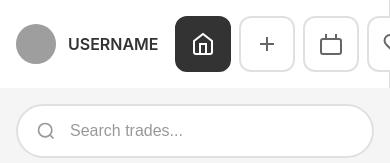
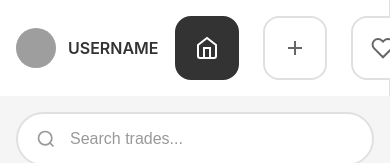
Before and after one commit to Inatel-S03-2025-2/visualizacao-de-trocas, a Vue app in the folder pokemon-marketplace-master/: page / in a window 390 px wide. Shown: the top 163 px of the page. Built offline with nearby package versions, Linux system fonts and the light colour scheme; grey boxes are pictures that could not be loaded.

Commit message:
arrumando a barra lateral, a barra de pesquisa

```diff
--- a/pokemon-marketplace-master/src/App.vue
+++ b/pokemon-marketplace-master/src/App.vue
@@ -1,26 +1,25 @@
 <script setup lang="ts">
-import { ref, computed } from 'vue' // Adicionado 'computed'
-import { useRoute } from 'vue-router' // Adicionado useRoute para verificar a rota
+import { ref, computed } from 'vue'
+import { useRoute } from 'vue-router'
 
 import Sidebar from './components/Sidebar.vue'
 import SearchBar from './components/Searchbar.vue'
 import TradeCard from './components/TradeCard.vue'
 
-// Lógica para verificar a rota
+// Rota atual
 const route = useRoute()
-// Verifica se a rota atual NÃO é a rota da wishlist.
-// Assumindo que a rota da wishlist é '/wishlist'.
 const isMainTradesRoute = computed(() => route.path !== '/wishlist')
 
+// Trades de exemplo
 const trades = ref([
   {
     id: 1,
     username: 'Usuario1',
     avatar: 'https://api.dicebear.com/7.x/avataaars/svg?seed=User1',
     cards: [
-      { id: 1, image: 'https://images.pokemontcg.io/base1/4_hires.png' },
-      { id: 2, image: 'https://images.pokemontcg.io/base1/1_hires.png' },
-      { id: 3, image: 'https://images.pokemontcg.io/base1/2_hires.png' }
+      { id: 1, name: 'Charizard', image: 'https://images.pokemontcg.io/base1/4_hires.png' },
+      { id: 2, name: 'Alakazam', image: 'https://images.pokemontcg.io/base1/1_hires.png' },
+      { id: 3, name: 'Blastoise', image: 'https://images.pokemontcg.io/base1/2_hires.png' }
     ]
   },
   {
@@ -28,9 +27,9 @@ const trades = ref([
     username: 'Usuario2',
     avatar: 'https://api.dicebear.com/7.x/avataaars/svg?seed=User2',
     cards: [
-      { id: 1, image: 'https://images.pokemontcg.io/base1/7_hires.png' },
-      { id: 2, image: 'https://images.pokemontcg.io/base1/8_hires.png' },
-      { id: 3, image: 'https://images.pokemontcg.io/base1/9_hires.png' }
+      { id: 1, name: 'Hitmonlee', image: 'https://images.pokemontcg.io/base1/7_hires.png' },
+      { id: 2, name: 'Machamp', image: 'https://images.pokemontcg.io/base1/8_hires.png' },
+      { id: 3, name: 'Magneton', image: 'https://images.pokemontcg.io/base1/9_hires.png' }
     ]
   },
   {
@@ -38,18 +37,32 @@ const trades = ref([
     username: 'Usuario3',
     avatar: 'https://api.dicebear.com/7.x/avataaars/svg?seed=User3',
     cards: [
-      { id: 1, image: 'https://images.pokemontcg.io/base1/15_hires.png' },
-      { id: 2, image: 'https://images.pokemontcg.io/base1/16_hires.png' },
-      { id: 3, image: 'https://images.pokemontcg.io/base1/17_hires.png' }
+      { id: 1, name: 'Venusaur', image: 'https://images.pokemontcg.io/base1/15_hires.png' },
+      { id: 2, name: 'Zapdos', image: 'https://images.pokemontcg.io/base1/16_hires.png' },
+      { id: 3, name: 'Beedrill', image: 'https://images.pokemontcg.io/base1/17_hires.png' }
     ]
   }
 ])
 
+// Search
 const searchQuery = ref('')
 
 const handleSearch = (query: string) => {
-  searchQuery.value = query
+  searchQuery.value = query.toLowerCase().trim()
 }
+
+// Computed filtrado
+const filteredTrades = computed(() => {
+  if (!searchQuery.value) return trades.value
+
+  return trades.value.filter(trade => {
+    // Verifica username
+    if (trade.username.toLowerCase().includes(searchQuery.value)) return true
+
+    // Verifica cada carta
+    return trade.cards.some(card => card.name.toLowerCase().includes(searchQuery.value))
+  })
+})
 </script>
 
 <template>
@@ -63,7 +76,7 @@ const handleSearch = (query: string) => {
 
         <div class="trades-list">
           <TradeCard
-              v-for="trade in trades"
+              v-for="trade in filteredTrades"
               :key="trade.id"
               :username="trade.username"
               :avatar="trade.avatar"
@@ -73,7 +86,6 @@ const handleSearch = (query: string) => {
       </div>
 
       <router-view v-else />
-
     </main>
 
     <aside class="right-sidebar">
@@ -89,7 +101,7 @@ const handleSearch = (query: string) => {
 </template>
 
 <style scoped>
-/* O seu bloco de estilos permanece exatamente igual */
+/* Mantive seu layout exatamente igual */
 .app-container {
   display: flex;
   height: 100vh;
--- a/pokemon-marketplace-master/src/components/Sidebar.vue
+++ b/pokemon-marketplace-master/src/components/Sidebar.vue
@@ -6,13 +6,12 @@ const currentUser = ref({
   avatar: 'https://api.dicebear.com/7.x/avataaars/svg?seed=CurrentUser'
 })
 
-// MÉTODO EDUCATIVO: Adicionamos a propriedade 'to' a cada item para que
-// o <router-link> saiba para onde navegar.
+// Adicionamos as rotas
 const menuItems = ref([
   { icon: 'home', label: 'Home', active: true, to: '/' },
   { icon: 'plus', label: 'Add Trade', active: false, to: '/add-trade' },
   { icon: 'cards', label: 'My Cards', active: false, to: '/my-cards' },
-  { icon: 'heart', label: 'Favorites', active: false, to: '/wishlist' } // Rota para a sua nova página
+  { icon: 'heart', label: 'Favorites', active: false, to: '/wishlist' }
 ])
 </script>
 
@@ -33,29 +32,29 @@ const menuItems = ref([
         <span class="menu-icon">
           <template v-if="item.icon === 'home'">
             <svg width="24" height="24" viewBox="0 0 24 24" fill="none" stroke="currentColor" stroke-width="2">
-              <path d="M3 9l9-7 9 7v11a2 2 0 0 1-2 2H5a2 2 0 0 1-2-2z"></path>
-              <polyline points="9 22 9 12 15 12 15 22"></polyline>
+              <path d="M3 9l9-7 9 7v11a2 2 0 0 1-2 2H5a2 2 0 0 1-2-2z"/>
+              <polyline points="9 22 9 12 15 12 15 22"/>
             </svg>
           </template>
           <template v-else-if="item.icon === 'plus'">
             <svg width="24" height="24" viewBox="0 0 24 24" fill="none" stroke="currentColor" stroke-width="2">
-              <line x1="12" y1="5" x2="12" y2="19"></line>
-              <line x1="5" y1="12" x2="19" y2="12"></line>
+              <line x1="12" y1="5" x2="12" y2="19"/>
+              <line x1="5" y1="12" x2="19" y2="12"/>
             </svg>
           </template>
           <template v-else-if="item.icon === 'cards'">
             <svg width="24" height="24" viewBox="0 0 24 24" fill="none" stroke="currentColor" stroke-width="2">
-              <rect x="2" y="7" width="20" height="15" rx="2" ry="2"></rect>
-              <polyline points="17 2 17 7 7 7 7 2"></polyline>
+              <rect x="2" y="7" width="20" height="15" rx="2" ry="2"/>
+              <polyline points="17 2 17 7 7 7 7 2"/>
             </svg>
           </template>
           <template v-else-if="item.icon === 'heart'">
             <svg width="24" height="24" viewBox="0 0 24 24" fill="none" stroke="currentColor" stroke-width="2">
-              <path d="M20.84 4.61a5.5 5.5 0 0 0-7.78 0L12 5.67l-1.06-1.06a5.5 5.5 0 0 0-7.78 7.78l1.06 1.06L12 21.23l7.78-7.78 1.06-1.06a5.5 5.5 0 0 0 0-7.78z"></path>
+              <path d="M20.84 4.61a5.5 5.5 0 0 0-7.78 0L12 5.67l-1.06-1.06a5.5 5.5 0 0 0-7.78 7.78L12 21.23l7.78-7.78 1.06-1.06a5.5 5.5 0 0 0 0-7.78z"/>
             </svg>
           </template>
-        </span
-        ></router-link>
+        </span>
+      </router-link>
     </nav>
   </aside>
 </template>
@@ -68,7 +67,9 @@ const menuItems = ref([
   padding: 24px 16px;
   display: flex;
   flex-direction: column;
-  gap: 32px;
+  align-items: center;
+  gap: 48px; /* espaço entre o perfil e o menu */
+  justify-content: flex-start; /* tudo no topo */
 }
 
 .user-profile {
@@ -95,22 +96,29 @@ const menuItems = ref([
 .menu {
   display: flex;
   flex-direction: column;
-  gap: 8px;
+  gap: 32px; /* espaçamento entre botões */
+  align-items: center;
+  justify-content: center;
+}
+
+/* Ocultar o terceiro item (My Cards) */
+.menu-item:nth-child(3) {
+  display: none;
 }
 
 .menu-item {
-  width: 56px;
-  height: 56px;
+  width: 80px;
+  height: 80px;
   display: flex;
   align-items: center;
   justify-content: center;
   background-color: #fff;
   border: 2px solid #e0e0e0;
-  border-radius: 12px;
+  border-radius: 16px;
   cursor: pointer;
   transition: all 0.2s;
   color: #666;
-  text-decoration: none; /* ESSENCIAL para o router-link não sublinhar */
+  text-decoration: none;
 }
 
 .menu-item:hover {
@@ -136,6 +144,7 @@ const menuItems = ref([
     flex-direction: row;
     padding: 16px;
     gap: 16px;
+    justify-content: space-between;
   }
 
   .user-profile {
@@ -150,6 +159,13 @@ const menuItems = ref([
 
   .menu {
     flex-direction: row;
+    gap: 24px;
+    justify-content: center;
+  }
+
+  .menu-item {
+    width: 64px;
+    height: 64px;
   }
 }
 </style>
```
